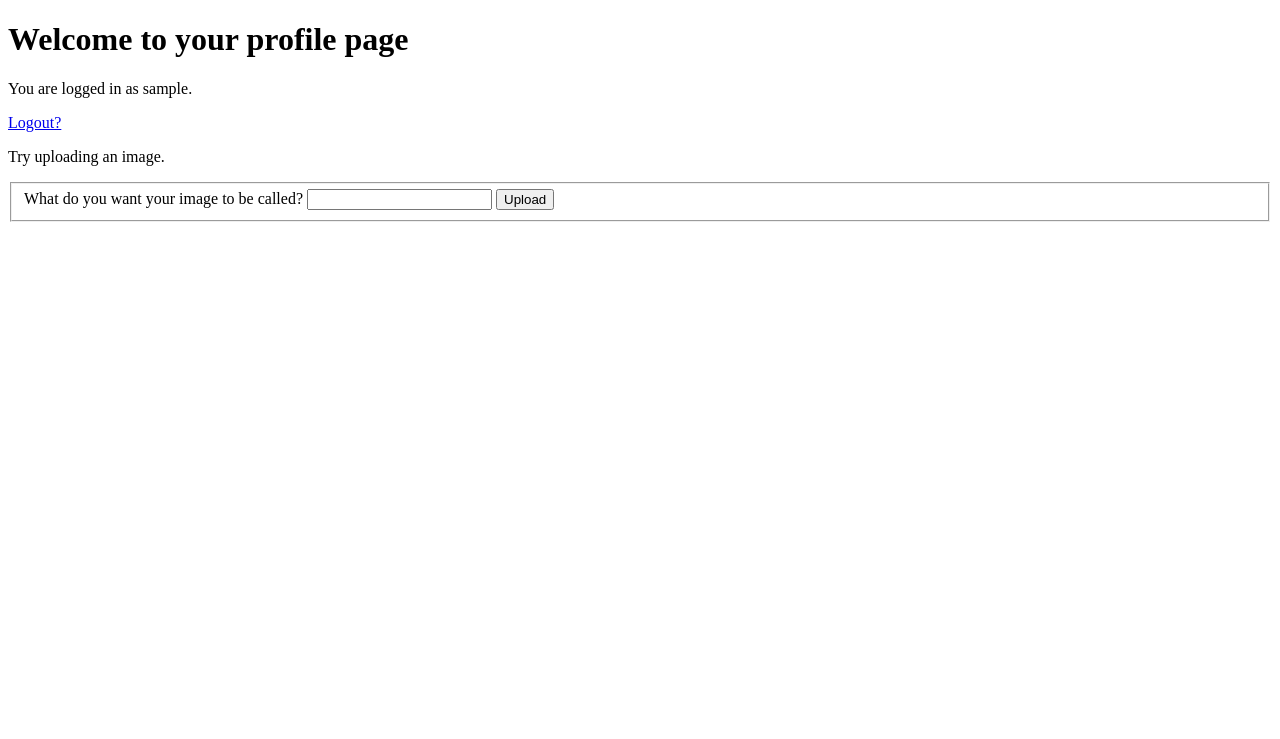
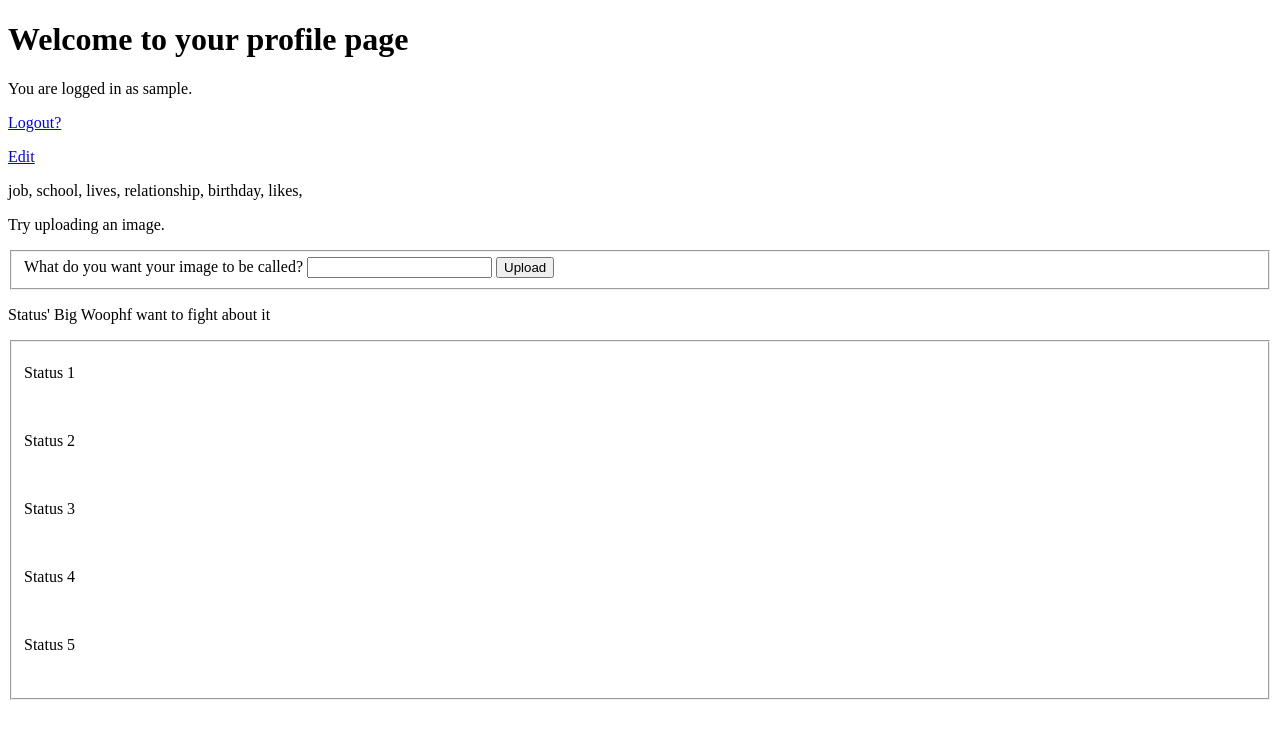
Before and after one commit to MadJinx/social_network, a PHP site: page /profile.php in a window 1280 px wide. Shown: the top 739 px of the page. Run offline with PHP 8.4, Linux system fonts and the light colour scheme; the visitor is signed in with stand-in values (Sample User, id 1).

Commit message:
added edit link to profile and place for statuses

```diff
--- a/profile.php
+++ b/profile.php
@@ -1,3 +1,14 @@
+<!--
+Display the last 5 status updates made by the user that belongs to the profile
+Display the information of the user who the profile belongs to
+If the profile page belongs to the current user, then give them an option to edit the page
+Some logo or simple site description
+A menu that allows users to navigate to their profile or any other that they have access to on the site (home, help, about, contact, etc..) in addition to allowing them to logout
+Any additional features that fit on a social network's profile page are encouraged but not required
+-->
+
+
+
 <?php
 	session_start();
 
@@ -9,14 +20,26 @@
 	include_once("common.php");
 	// Call the common header function.
 	common_header();
+
+	//need to set to the person's page we view.
+	$_SESSION['profile'] = $_SESSION['user'];
 ?>
 <title>Your Profile</title>
 </head>
 <body>
+	<script type="text/javascript" src="profile_java.js"></script>
 	<h1>Welcome to your profile page</h1>
 	<div>
 		<p>You are logged in as <?= $_SESSION['user']."." ?></p>
 		<p><a href="logout.php">Logout?</a></p>
+
+		<!-- need to change the second part of the condition -->
+		<?php if ( $_SESSION['user'] == $_SESSION['profile'] ){ ?>
+			<p><a href="edit.php">Edit</a></p>
+		<?php } ?>
+	</div>
+	<div>
+		<p> job, school, lives, relationship, birthday, likes, </p>
 	</div>
 	<div>
 		<p>Try uploading an image.</p>
@@ -31,5 +54,15 @@
 			</fieldset>
 		</form>
 	</div>
+	<div>
+		<p> Status' Big Woophf want to fight about it </p>
+		<fieldset>
+			<p> Status 1 </p> </br>
+			<p> Status 2 </p> </br>
+			<p> Status 3 </p> </br>
+			<p> Status 4 </p> </br>
+			<p> Status 5 </p> </br>
+		</fieldset>
+	</div>
 </body>
 </html>
```
